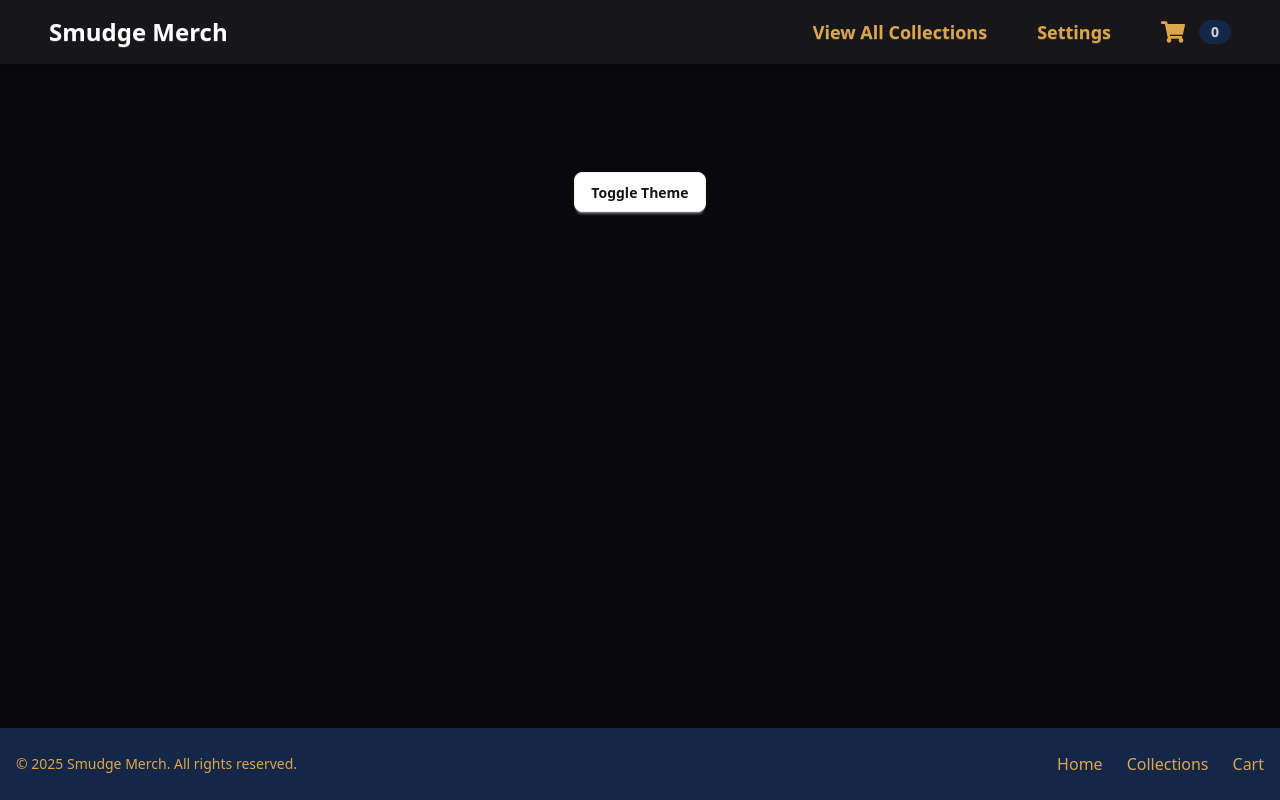
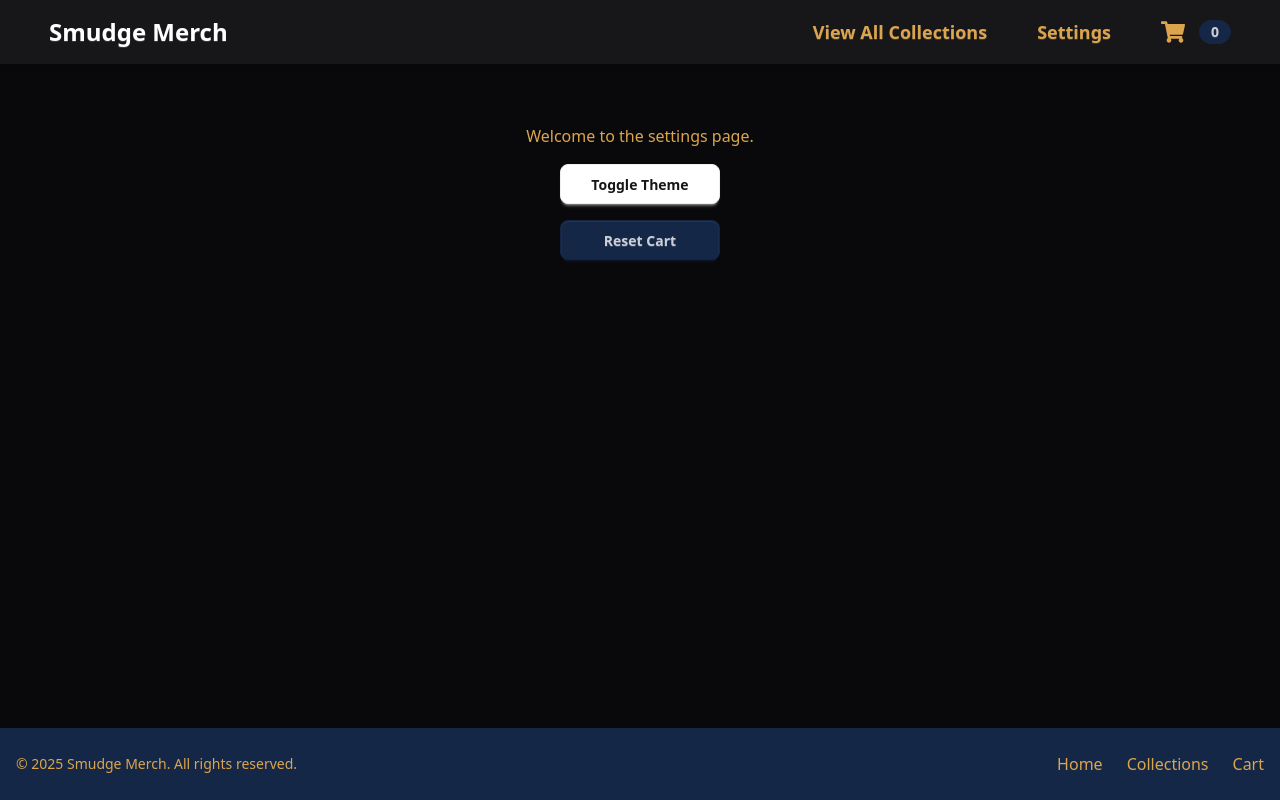
Before and after one commit to songexile/storefront_test, a React (Vite) app: page /settings in a window 1280 px wide. Built offline with nearby package versions, Linux system fonts and the light colour scheme.

Commit message:
Made updates to settings page

```diff
--- a/src/pages/SettingsPage.tsx
+++ b/src/pages/SettingsPage.tsx
@@ -1,8 +1,13 @@
-import React, { useState, useEffect } from 'react';
+import React, { useState, useEffect, useContext } from 'react';
 import Layout from '../components/Layout/Layout';
+import { CartContext } from '../context/cart';
+
 
 function SettingsPage() {
   const [theme, setTheme] = useState(localStorage.getItem("theme") ?? "luxury");
+  const { clearCart } = useContext(CartContext);
+
+
 
   useEffect(() => {
     localStorage.setItem('theme', theme);
@@ -13,14 +18,23 @@ function SettingsPage() {
     setTheme(prevTheme => (prevTheme === "luxury" ? "light" : "luxury"));
   };
 
+  const handleRemoveFromCart = () => {
+    clearCart();
+  }
+
   return (
     <Layout>
-      <div className='flex items-center justify-center h-64 w-screen'>
-        <button className='btn btn-primary' onClick={handleToggle}>
-          Toggle Theme
-        </button>
-      </div>
-    </Layout>
+    <div className='flex items-center flex-col gap-4 justify-center h-64 w-screen'>
+        <h1>Welcome to the settings page.</h1>
+      <button className='btn btn-primary w-40' onClick={handleToggle}>
+        Toggle Theme
+      </button>
+      <button className='btn btn-secondary w-40' onClick={handleRemoveFromCart}>
+        Reset Cart
+      </button>
+    </div>
+  </Layout>
+
   );
 }
 
```
